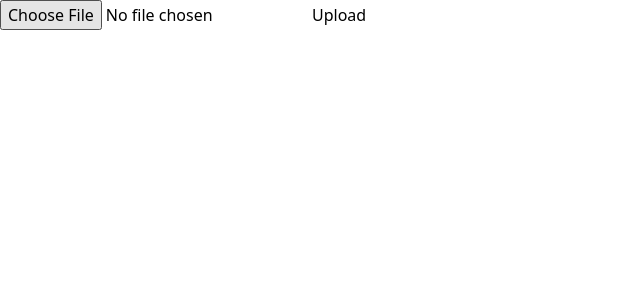
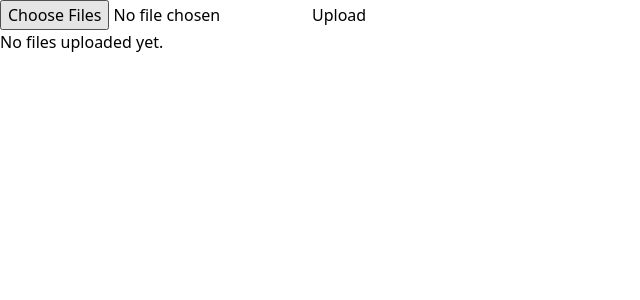
Before and after one commit to borutkolar/file-uploader, a React (Vite) app: page / in a window 1280 px wide. Shown: the top 300 px of the page, without its empty margins (0-640 px from the left). Built offline with nearby package versions, Linux system fonts and the light colour scheme; no server answers.

Commit message:
Created custom hook to get and set files inside the main page

```diff
--- a/src/client/App.tsx
+++ b/src/client/App.tsx
@@ -1,12 +1,54 @@
-import { type ReactElement } from 'react';
+import { useEffect, type ReactElement } from 'react';
 
 import FileUploader from './components/FileUploader';
+import { useFiles } from './hooks';
 
 export const App = (): ReactElement => {
+    const { files, getAndSetFiles } = useFiles();
+
+    useEffect(() => {
+        getAndSetFiles();
+    }, [getAndSetFiles]);
+
+    const handleUpload = async (files: FileList) => {
+        const promises: Promise<Response>[] = [];
+
+        for (const file of files) {
+            const formData = new FormData();
+            formData.append('file', file, file.name);
+            promises.push(
+                fetch('/api/upload-single', {
+                    method: 'POST',
+                    body: formData,
+                })
+            );
+        }
+
+        try {
+            const responses = await Promise.all(promises);
+
+            const failedUploads: string[] = [];
+            const jsonPromises = responses.map(async (response, index) => {
+                if (!response.ok) {
+                    const fileName = Array.from(files)[index]?.name;
+                    failedUploads.push(fileName);
+                    throw new Error(`Failed to upload ${fileName}: ${response.status} ${response.statusText}`);
+                }
+                return response.json();
+            });
+
+            await Promise.all(jsonPromises);
+        } catch (error) {
+            console.error('Error uploading files:', error);
+        } finally {
+            getAndSetFiles();
+        }
+    };
+
     return (
         <main className="relative isolate h-dvh">
             <div className="w-96 p-4">
-                <FileUploader />
+                <FileUploader allowMultiple files={files} onUpload={handleUpload} />
             </div>
         </main>
     );
--- /dev/null
+++ b/src/client/hooks.ts
@@ -0,0 +1,21 @@
+import { useCallback, useState } from 'react';
+
+import { type UploadedFile } from './components/FileUploader/types';
+import { getFiles } from './utils';
+
+export const useFiles = () => {
+    const [files, setFiles] = useState<UploadedFile[]>([]);
+
+    const getAndSetFiles = useCallback(() => {
+        getFiles()
+            .then((data) => {
+                console.log('data', data);
+                setFiles(data.files);
+            })
+            .catch((error) => {
+                console.log('error', error);
+            });
+    }, []);
+
+    return { files, getAndSetFiles };
+};
--- /dev/null
+++ b/src/client/utils.ts
@@ -0,0 +1,11 @@
+import { type UploadedFile } from './components/FileUploader/types';
+
+type Response = {
+    files: UploadedFile[];
+};
+
+export const getFiles = async () => {
+    const response = await fetch('/api/files');
+    const data = (await response.json()) as Response;
+    return data;
+};
```
